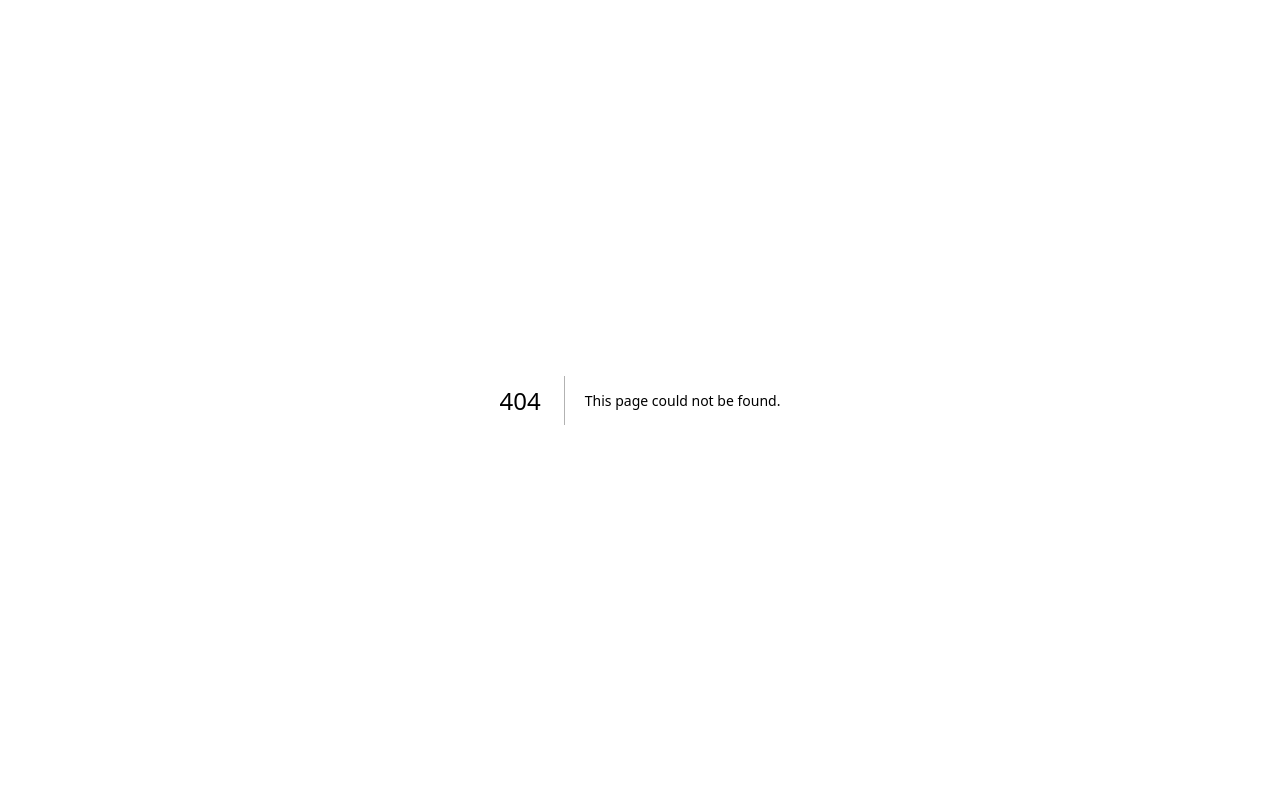
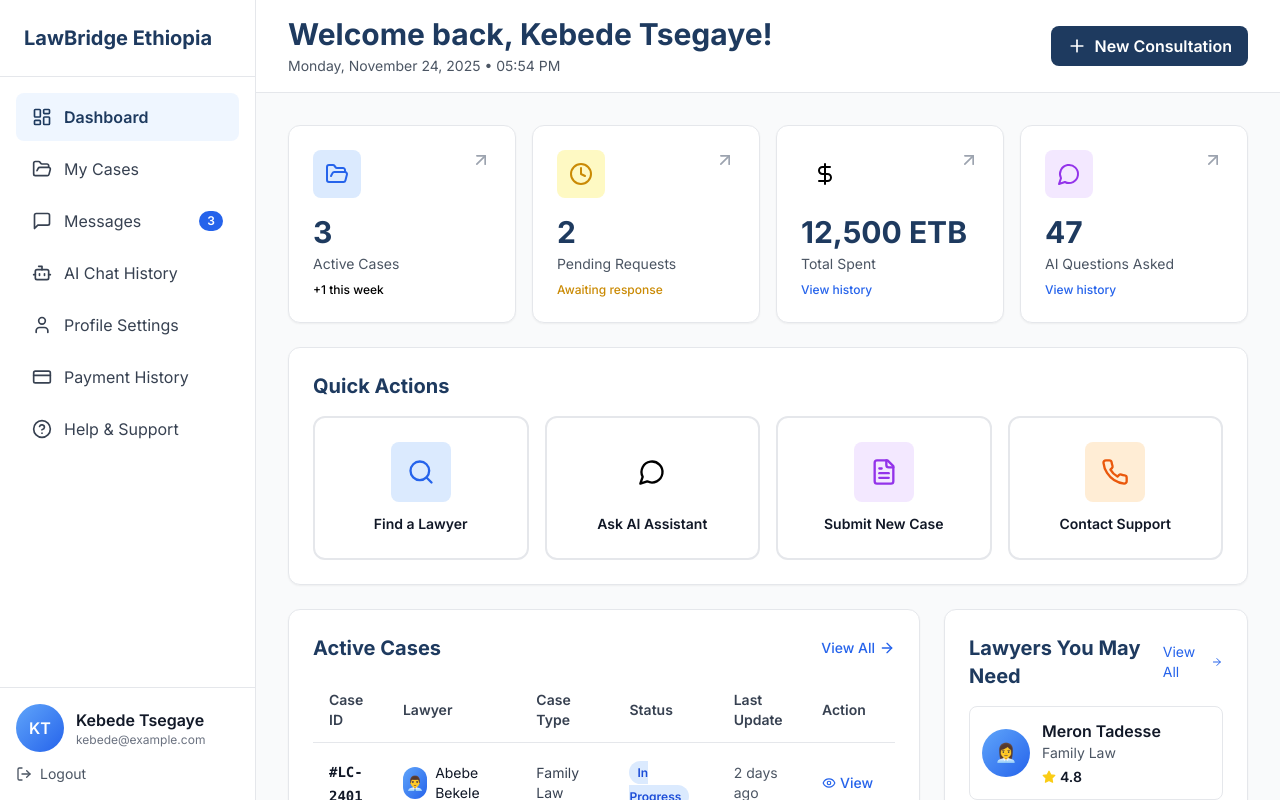
Before and after one commit to YibestBelay/law-bridge-demo, a Next.js app: page /dashboard in a window 1280 px wide. Before the commit this address had no page. Built offline with nearby package versions, Linux system fonts and the light colour scheme.

Commit message:
Add A User DashboardPage component to integrate various dashboard features and mock data

```diff
--- /dev/null
+++ b/app/dashboard/page.tsx
@@ -0,0 +1,215 @@
+'use client'
+
+import { useState } from 'react'
+import Layout from '@/components/shared/Layout'
+import DashboardSidebar from '@/components/dashboard/DashboardSidebar'
+import DashboardHeader from '@/components/dashboard/DashboardHeader'
+import OverviewCards from '@/components/dashboard/OverviewCards'
+import QuickActions from '@/components/dashboard/QuickActions'
+import ActiveCases from '@/components/dashboard/ActiveCases'
+import RecentMessages from '@/components/dashboard/RecentMessages'
+import UpcomingAppointments from '@/components/dashboard/UpcomingAppointments'
+import ActivityTimeline from '@/components/dashboard/ActivityTimeline'
+import RecommendedLawyers from '@/components/dashboard/RecommendedLawyers'
+import HelpfulResources from '@/components/dashboard/HelpfulResources'
+import MobileNav from '@/components/dashboard/MobileNav'
+
+// Mock data
+const mockUser = {
+  name: 'Kebede Tsegaye',
+  avatar: 'KT',
+  email: 'kebede@example.com'
+}
+
+const mockOverview = {
+  activeCases: 3,
+  pendingConsultations: 2,
+  totalSpent: 12500,
+  aiQueries: 47
+}
+
+const mockCases = [
+  {
+    id: 'LC-2401',
+    lawyer: { name: 'Abebe Bekele', photo: '👨‍💼' },
+    caseType: 'Family Law',
+    status: 'In Progress',
+    lastUpdate: '2 days ago'
+  },
+  {
+    id: 'LC-2387',
+    lawyer: { name: 'Sara Haile', photo: '👩‍💼' },
+    caseType: 'Property',
+    status: 'Pending Review',
+    lastUpdate: '5 days ago'
+  },
+  {
+    id: 'LC-2365',
+    lawyer: { name: 'David Tesfaye', photo: '👨‍💼' },
+    caseType: 'Contract',
+    status: 'Waiting Payment',
+    lastUpdate: '1 week ago'
+  }
+]
+
+const mockMessages = [
+  {
+    id: '1',
+    lawyer: { name: 'Abebe Bekele', photo: '👨‍💼' },
+    snippet: 'I have reviewed your case documents and would like to discuss...',
+    timestamp: '2 hours ago',
+    unread: true
+  },
+  {
+    id: '2',
+    lawyer: { name: 'Sara Haile', photo: '👩‍💼' },
+    snippet: 'The property documents are ready for review. Please let me know...',
+    timestamp: '1 day ago',
+    unread: true
+  },
+  {
+    id: '3',
+    lawyer: { name: 'David Tesfaye', photo: '👨‍💼' },
+    snippet: 'Thank you for your payment. I will begin work on your contract...',
+    timestamp: '3 days ago',
+    unread: false
+  }
+]
+
+const mockAppointments = [
+  {
+    id: '1',
+    date: '2024-01-20',
+    time: '10:00 AM',
+    lawyer: { name: 'Abebe Bekele', photo: '👨‍💼' },
+    caseType: 'Family Law Consultation',
+    meetingLink: 'https://meet.lawbridge.et/abc123'
+  },
+  {
+    id: '2',
+    date: '2024-01-22',
+    time: '2:00 PM',
+    lawyer: { name: 'Sara Haile', photo: '👩‍💼' },
+    caseType: 'Property Review',
+    meetingLink: 'https://meet.lawbridge.et/def456'
+  }
+]
+
+const mockActivity = [
+  {
+    id: '1',
+    type: 'hire',
+    description: 'You hired Abebe Bekele for family law case',
+    timestamp: '2 hours ago',
+    icon: '👤'
+  },
+  {
+    id: '2',
+    type: 'message',
+    description: 'Sara Haile sent you a message',
+    timestamp: '1 day ago',
+    icon: '💬'
+  },
+  {
+    id: '3',
+    type: 'payment',
+    description: 'Payment confirmed for Case #LC-2401',
+    timestamp: '2 days ago',
+    icon: '💳'
+  },
+  {
+    id: '4',
+    type: 'case',
+    description: 'Case #LC-2387 status updated to Pending Review',
+    timestamp: '5 days ago',
+    icon: '📄'
+  },
+  {
+    id: '5',
+    type: 'consultation',
+    description: 'Consultation scheduled with David Tesfaye',
+    timestamp: '1 week ago',
+    icon: '📅'
+  }
+]
+
+const mockRecommendedLawyers = [
+  {
+    id: '1',
+    name: 'Meron Tadesse',
+    photo: '👩‍💼',
+    specialization: 'Family Law',
+    rating: 4.8
+  },
+  {
+    id: '2',
+    name: 'Yonas Gebremariam',
+    photo: '👨‍💼',
+    specialization: 'Property Law',
+    rating: 4.9
+  },
+  {
+    id: '3',
+    name: 'Selamawit Hailu',
+    photo: '👩‍💼',
+    specialization: 'Contract Law',
+    rating: 4.7
+  }
+]
+
+export default function DashboardPage() {
+  const [sidebarOpen, setSidebarOpen] = useState(false)
+
+  return (
+    <Layout showNav={false}>
+      <div className="flex h-screen bg-gray-50 overflow-hidden">
+        {/* Desktop Sidebar */}
+        <DashboardSidebar
+        user={mockUser}
+        sidebarOpen={sidebarOpen}
+        setSidebarOpen={setSidebarOpen}
+      />
+
+      {/* Main Content */}
+      <div className="flex-1 flex flex-col overflow-hidden">
+        {/* Dashboard Header */}
+        <DashboardHeader
+          userName={mockUser.name}
+          onMenuClick={() => setSidebarOpen(!sidebarOpen)}
+        />
+
+        {/* Dashboard Content */}
+        <div className="flex-1 overflow-y-auto p-4 md:p-6 lg:p-8 pb-20 lg:pb-6">
+          <div className="max-w-7xl mx-auto space-y-6">
+            {/* Overview Cards */}
+            <OverviewCards data={mockOverview} />
+
+            {/* Quick Actions */}
+            <QuickActions />
+
+            {/* Main Grid */}
+            <div className="grid grid-cols-1 lg:grid-cols-3 gap-6">
+              {/* Left Column - 2/3 width */}
+              <div className="lg:col-span-2 space-y-6">
+                <ActiveCases cases={mockCases} />
+                <RecentMessages messages={mockMessages} />
+                <UpcomingAppointments appointments={mockAppointments} />
+                <ActivityTimeline activities={mockActivity} />
+              </div>
+
+              {/* Right Column - 1/3 width */}
+              <div className="space-y-6">
+                <RecommendedLawyers lawyers={mockRecommendedLawyers} />
+                <HelpfulResources />
+              </div>
+            </div>
+          </div>
+        </div>
+      </div>
+
+        {/* Mobile Navigation */}
+        <MobileNav />
+      </div>
+    </Layout>
+  )
+}
```
